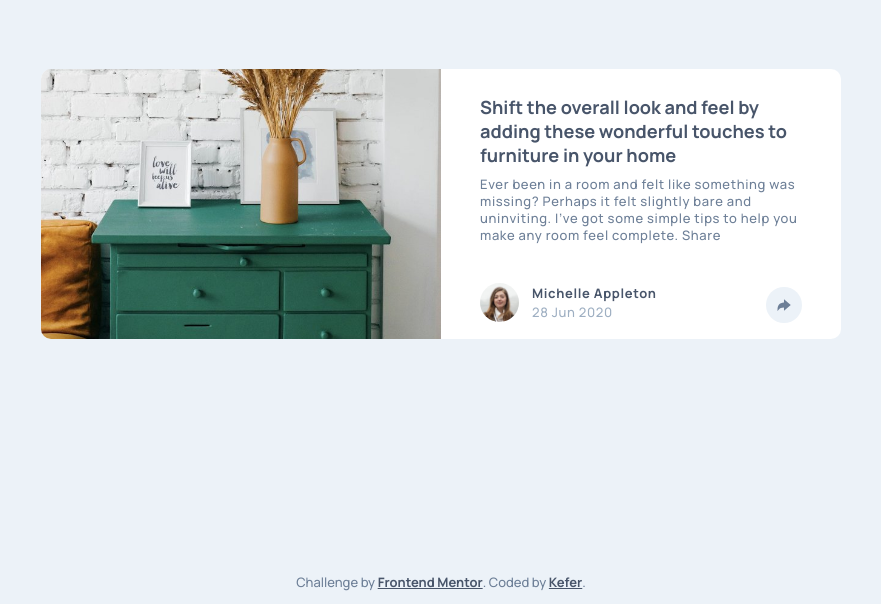
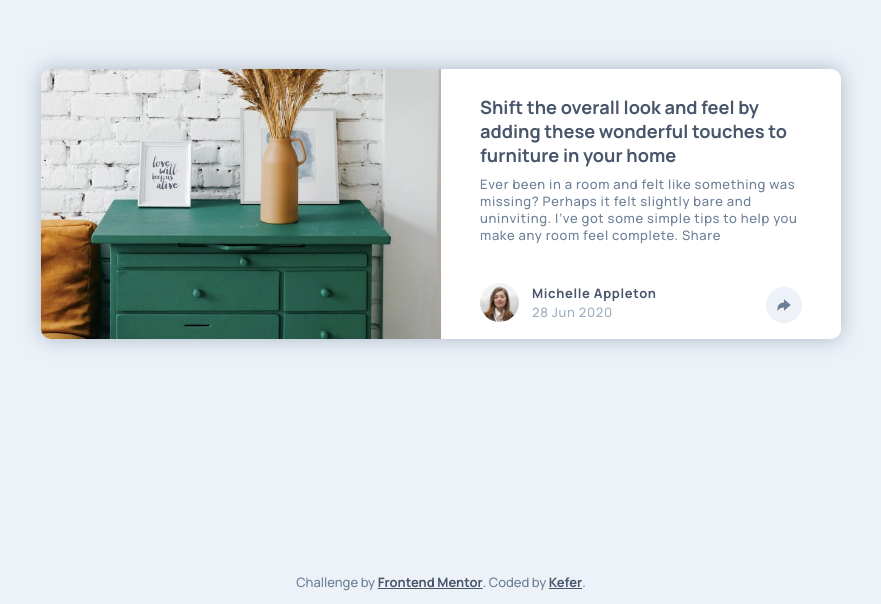
Before and after one commit to kefer16/Article-preview-compenent-master, a plain HTML site: page index.html in a window 1280 px wide. Shown: the part 196-800 px from the top of the page, without its empty margins (199-1080 px from the left). Drawn offline with nearby package versions, Linux system fonts and the light colour scheme.

Commit message:
box-shadow en card

```diff
--- a/sass/styles.scss
+++ b/sass/styles.scss
@@ -14,7 +14,7 @@
     align-items: center;
 
     justify-content: center;
-
+    box-shadow: 0 0 20px rgba($Desaturated_Dark_Blue,0.5);
     @media (min-width: 900px) {
         width: 800px;
         flex-direction: row;
```
Also changed, not shown: css/styles.css.
